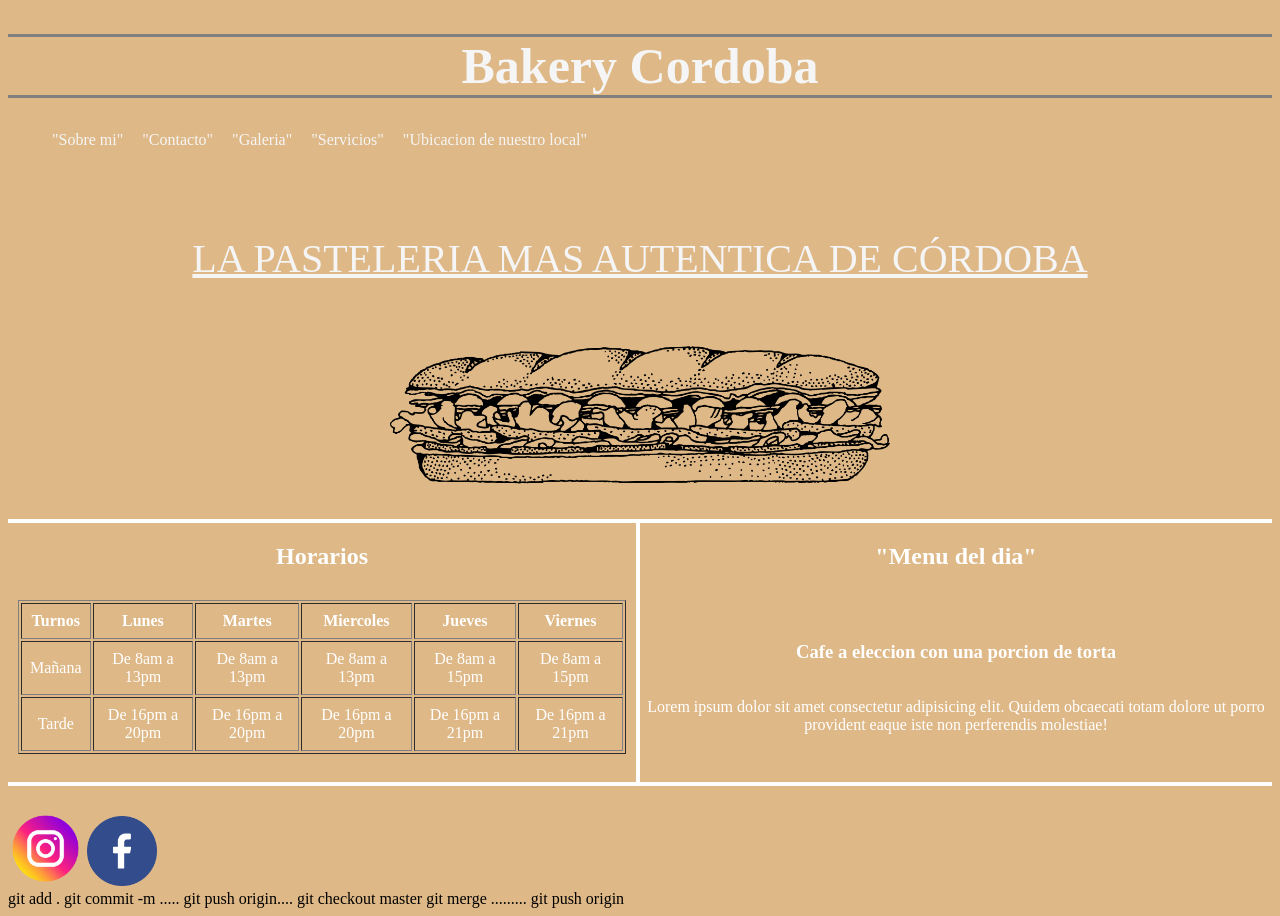
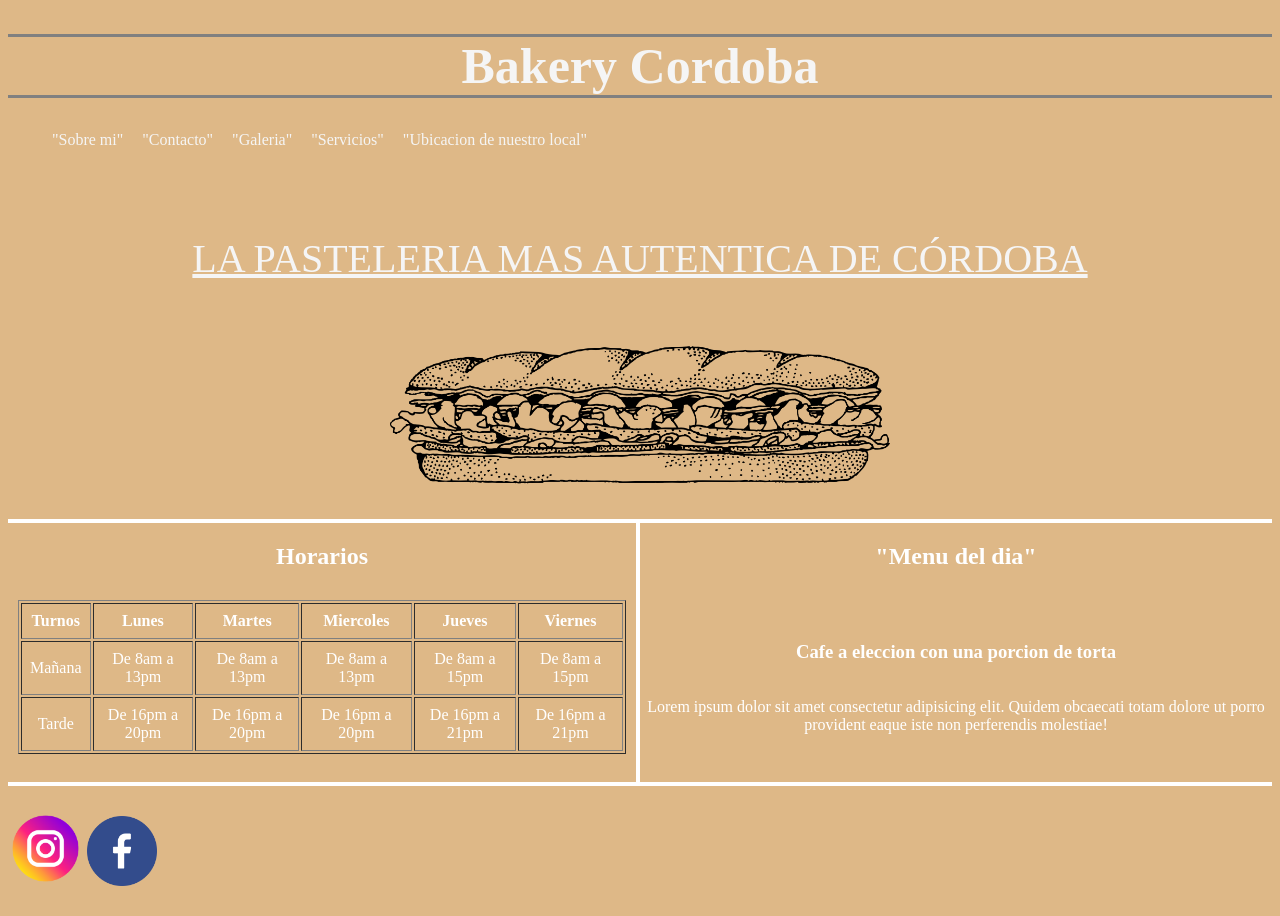
Before and after one commit to LuchoBaudano/Repo-muestra, a plain HTML site: page index.html in a window 1280 px wide. Drawn offline with Linux system fonts and the light colour scheme.

Commit message:
DesafioGit

```diff
--- a/index.html
+++ b/index.html
@@ -4,7 +4,7 @@
     <meta charset="UTF-8">
     <meta http-equiv="X-UA-Compatible" content="IE=edge">
     <meta name="viewport" content="width=device-width, initial-scale=1.0">
-    <title>Document</title>
+    <title>Bakery Cordoba</title>
     <link rel="stylesheet" href="../estilos/styles.css">
 </head>
 <body class="BodyIndex">
@@ -69,4 +69,3 @@
     </footer>
 </body>
 </html>
-git add . git commit -m ..... git push origin.... git checkout master git merge ......... git push origin
```
